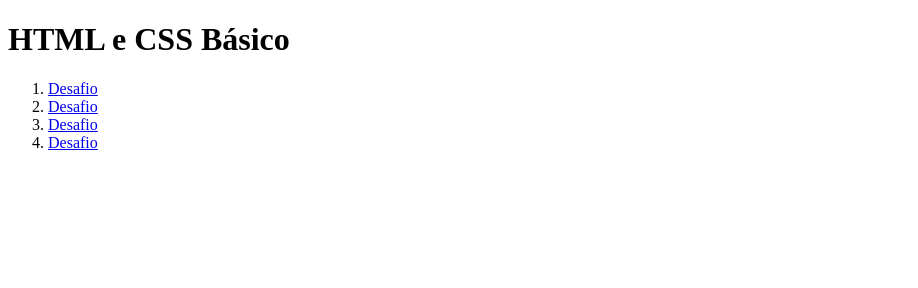
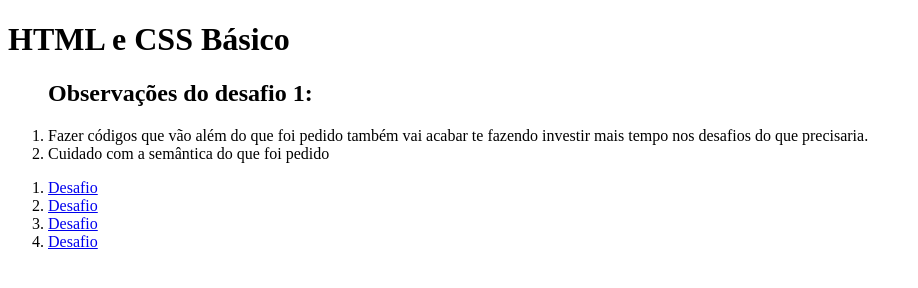
Before and after one commit to sdnjsouza/Desafios, a plain HTML site: page index.html in a window 1280 px wide. Shown: the whole page, without its empty margins (0-918 px from the left). Drawn offline with Linux system fonts and the light colour scheme.

Commit message:
Aplicando correções no desafio 1,2,3

```diff
--- a/index.html
+++ b/index.html
@@ -11,10 +11,15 @@
 <body>
     <h1>HTML e CSS Básico</h1>
     <ol>
-        <li><a href="html_css_basico/desafio1/index.html">Desafio</a></li>
-        <li><a href="html_css_basico/desafio2/index.html">Desafio</a></li>
-        <li><a href="html_css_basico/desafio3/index.html">Desafio</a></li>
-        <li><a href="html_css_basico/desafio4/index.html">Desafio</a></li>
+        <h2>Observações do desafio 1:</h2>
+        <li>Fazer códigos que vão além do que foi pedido também vai acabar te fazendo investir mais tempo nos desafios do que precisaria.</li>
+        <li>Cuidado com a semântica do que foi pedido</li>
+    </ol>
+    <ol>
+        <li><a href="html_css_basico/desafio1/index.html" target="_blank">Desafio</a></li>
+        <li><a href="html_css_basico/desafio2/index.html" target="_blank">Desafio</a></li>
+        <li><a href="html_css_basico/desafio3/index.html" target="_blank">Desafio</a></li>
+        <li><a href="html_css_basico/desafio4/index.html" target="_blank">Desafio</a></li>
     </ol>
 </body>
 
```
Also changed, not shown: html_css_basico/desafio1/index.html (+5 -4 lines), html_css_basico/desafio2/index.html (+3 -3 lines), html_css_basico/desafio3/index.html (+3 -2 lines), html_css_basico/desafio3/style.css (+5 -4 lines).
